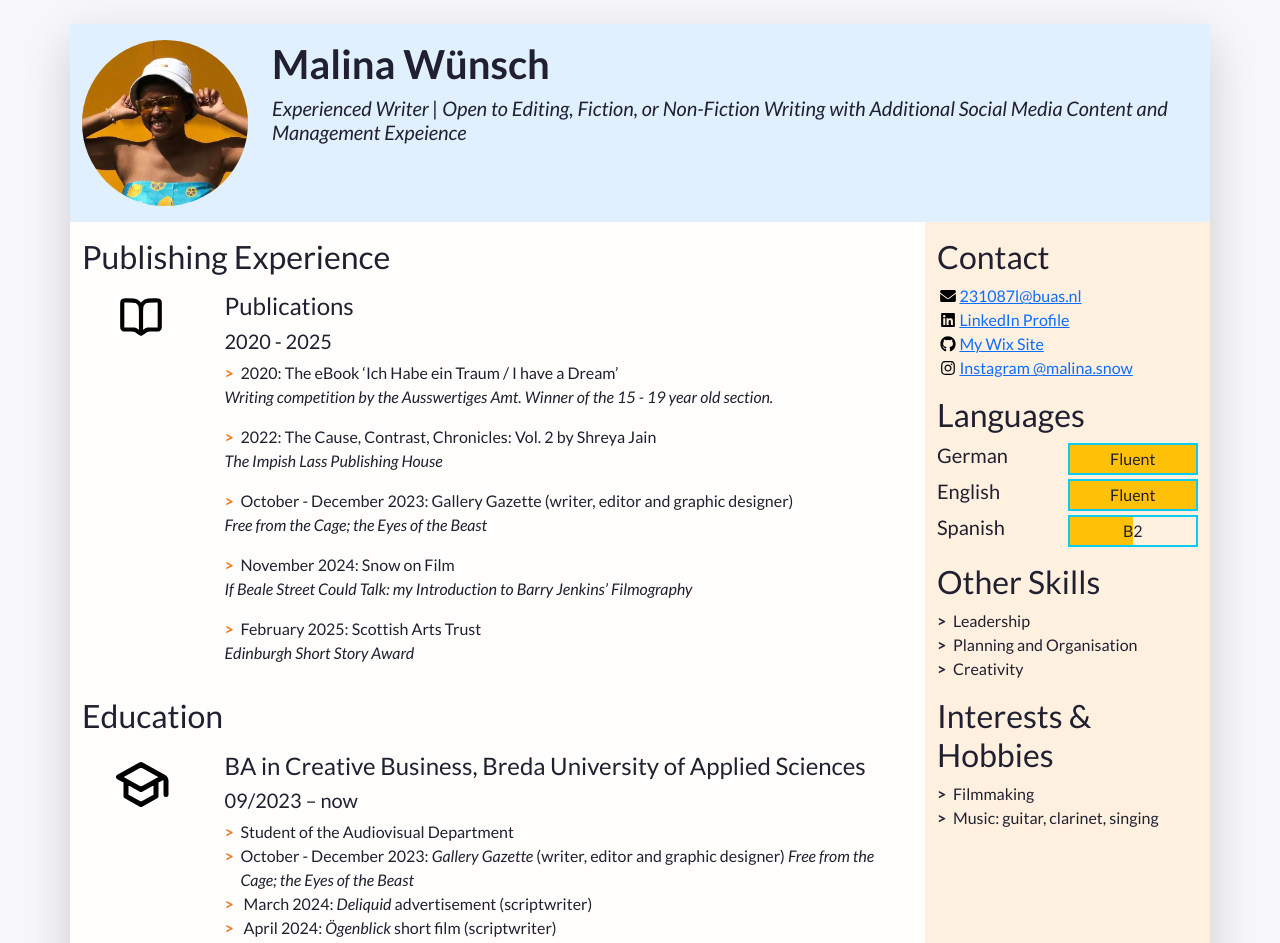
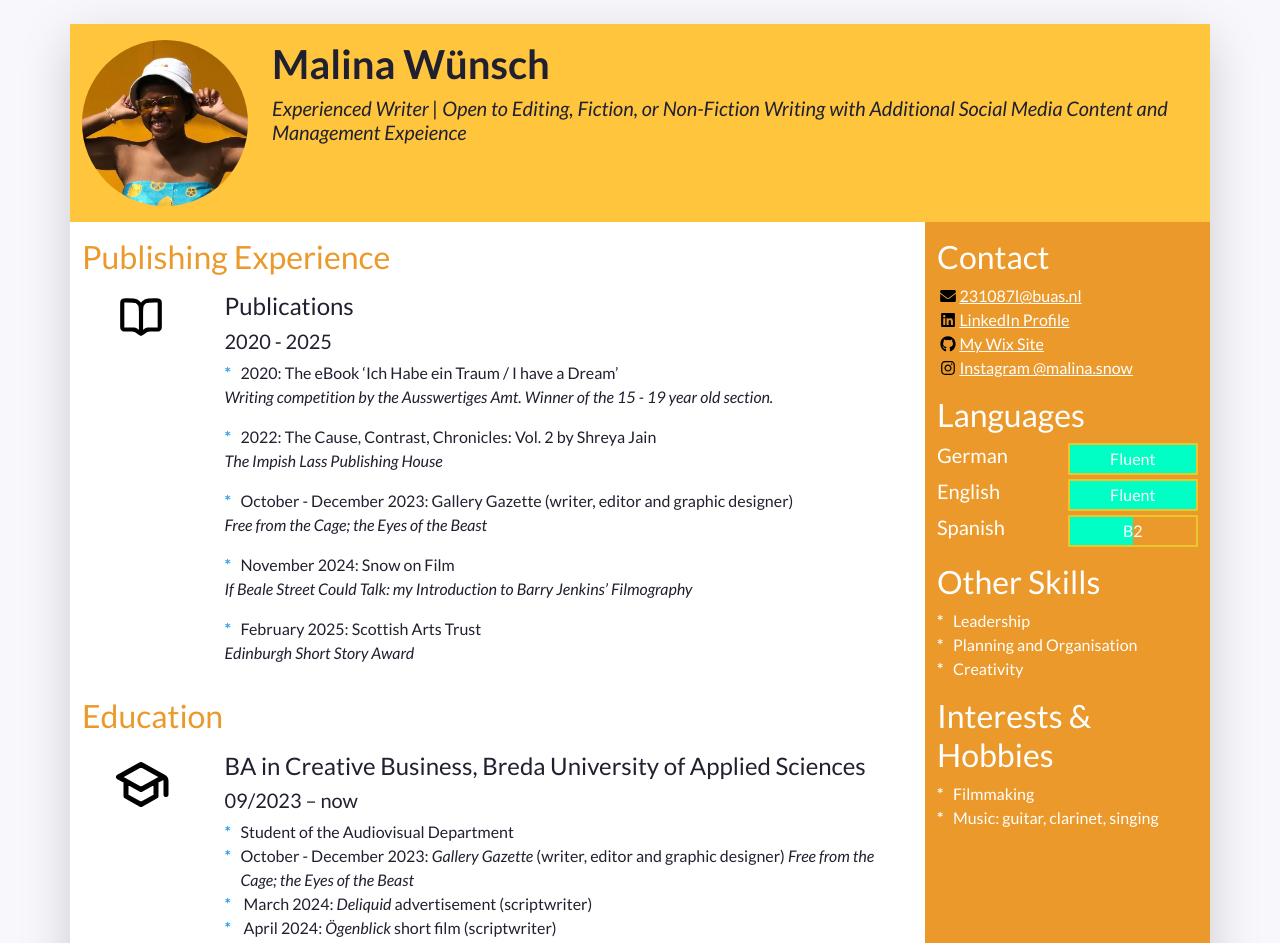
Before and after one commit to ma-uwu/personalcv, a plain HTML site: page index.html in a window 1280 px wide. Shown: the top 943 px of the page. Drawn offline with nearby package versions, Linux system fonts and the light colour scheme.

Commit message:
color change of heading titles

```diff
--- a/css/styles.css
+++ b/css/styles.css
@@ -14,21 +14,25 @@ body {
 /* Styles for custom classes in the document. (There are more, try to find them out!) */
 
 .resume-header {
-    background-color: #e0f0ff;
+    background-color: #FFC53C
 }
 
 .resume-main {
-	background-color: #fffefc;
+	background-color: #FFFFFF;
 }
 
+
 .resume-aside {
-	background-color: #fff0e0;
+	background-color: #EB992A;
+	color: white
 }
+a:link { color:white; }
+
 
 /* Styles for lists in the document */
 
 .biography-details li::before, .skill-list li::before {
-	content: ">";
+	content: "*";
 	font-weight: 800;
 	display: inline-block;
 	width: 1em;
@@ -36,7 +40,7 @@ body {
 }
 
 .biography-details li::before {
-	color: #EE7623;
+	color: #2A9AEB;
 }
 
 .biography-details li, .skill-list li {
@@ -49,3 +53,13 @@ body {
 	height: 1em;
 	flex-basis: 1.4em;
 }
+
+.language-level .language-progress {
+	background-color: #00FFC5 !important;
+}
+
+.language-level {
+    border: 10px solid #891F21; /* Change to your desired border color */
+    border-color: #EBC82A !important;
+    border-radius: 1px; /* Optional: Add rounded corners */
+}
--- a/index.html
+++ b/index.html
@@ -70,8 +70,8 @@
             <section> is yet another semantic element. The first one is for professional experience.
           -->
           <section class="my-3 biography-section">
-            <h2>Publishing Experience</h2>
-			  <p></p>
+            <h2 style="color: #EB992A;"> Publishing Experience</h2>
+			  <p> </p>
             <!--
               Each list item (li) in the unordered list (ul) below will be one job.
               "list-unstyled" is a class that hides the bullet points of a list.
@@ -86,7 +86,7 @@
                 </div>
                 <div class="biography-contents col-9 col-sm-10 col-md-9 col-lg-10">
                   <h4>Publications</h4>
-                  <h5>2020 - 2025</h5>
+                  <h5 >2020 - 2025</h5>
                   <!-- Use the list below to talk about your achievements -->
                   <ul class="biography-details list-unstyled">
                     <li>2020: The eBook ‘Ich Habe ein Traum / I have a Dream’</li>
@@ -109,7 +109,7 @@
           <!-- We're done with jobs, let's move on to schools -->
 
           <section class="my-3 biography-section">
-            <h2>Education</h2>
+            <h2 style="color: #EB992A;">Education</h2>
 			  <p></p>
             <ul class="biography-list list-unstyled">
 
@@ -139,7 +139,7 @@
                 </div>
                 <div class="biography-contents col-9 col-sm-10 col-md-9 col-lg-10">
                   <h4>International Baccalaureate, Stonehill International School</h4>
-                  <h5>08/2020 - 06/2023</h5>
+                  <h5 >08/2020 - 06/2023</h5>
                   <ul class="biography-details list-unstyled">
                     <li>Top score 40/45</li>
 					<li>2020 - 2022: Editor and web-designer for the <i>Let's Do More!</i> site
```
